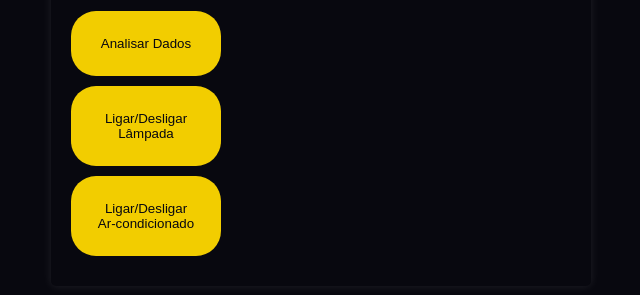
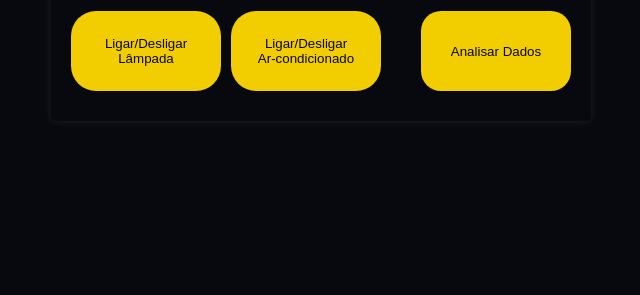
Before and after one commit to faber222/PROJETO-INTEGRADOR-II, a Django app: template aplicacao_web/app/templates/profile.html in a window 1280 px wide. Shown: the part 365-660 px from the top of the page, without its empty margins (319-959 px from the left). Run offline with Django 4.2, Linux system fonts and the light colour scheme; the template is opened without the code that fills it, so the values that code supplies are empty.

Commit message:
tudo tudo

```diff
--- a/aplicacao_web/app/templates/profile.html
+++ b/aplicacao_web/app/templates/profile.html
@@ -64,7 +64,13 @@
             color: #F2CD00; /* Cor do texto: F2CD00 */
         }
 
-        button {
+        .button-container {
+            display: flex;
+            justify-content: space-between;
+            margin-bottom: 10px;
+        }
+
+        .button-container button {
             background-color: #F2CD00; /* Cor do botão: F2CD00 */
             color: #08080F; /* Cor do texto no botão: 08080F */
             padding: 25px;
@@ -72,12 +78,29 @@
             border: none;
             border-radius: 25px;
             cursor: pointer;
-            margin-right: 10px;
-            margin-bottom: 10px;
         }
 
-        button:hover {
+        .button-container button:hover {
             background-color: #ffd700; /* Cor do botão ao passar o mouse: Amarelo mais claro */
+        }
+
+        #analisar-dados-btn {
+            background-color: #F2CD00; /* Cor do botão: F2CD00 */
+            color: #08080F; /* Cor do texto no botão: 08080F */
+            padding: 20px;
+            width: 150px; /* Largura fixa */
+            border: none;
+            border-radius: 20px;
+            cursor: pointer;
+        }
+
+        #analisar-dados-btn:hover {
+            background-color: #ffd700; /* Cor do botão ao passar o mouse: Amarelo mais claro */
+        }
+
+        .button-container .button-group {
+            display: flex;
+            gap: 10px; /* Espaço entre os botões */
         }
     </style>
 </head>
@@ -92,7 +115,9 @@
         <div class="sensor-reading" id="temperatura">Temperatura: Aguardando dados...</div>
         <div class="sensor-reading" id="umidade">Umidade: Aguardando dados...</div>
         <div class="sensor-reading" id="luminosidade">Luminosidade: Aguardando dados...</div>
-        <button id="analisar-dados-btn">Analisar Dados</button>
+
+        <div class="button-container">
+            <div class="button-group">
                 <form action="{% url 'ligar_desligar_lampada' %}" method="post">
                     {% csrf_token %}
                     <button type="submit">Ligar/Desligar Lâmpada</button>
@@ -103,6 +128,9 @@
                     <button type="submit">Ligar/Desligar Ar-condicionado</button>
                 </form>
             </div>
+
+            <button id="analisar-dados-btn">Analisar Dados</button>
+        </div>
     </div>
 
     <script>
@@ -110,7 +138,6 @@
         const temperaturaDiv = document.getElementById('temperatura');
         const umidadeDiv = document.getElementById('umidade');
         const luminosidadeDiv = document.getElementById('luminosidade');
-
 
         analisarDadosBtn.addEventListener('click', () => {
             window.location.href = '/analise/';  // Redireciona para a página de análise ao clicar no botão
@@ -161,7 +188,7 @@
             getTemperature();
             getHumidity();
             getLuminosidade();
-        }, 1000); // 10 segundos em milissegundos
+        }, 10000); // 10 segundos em milissegundos
     </script>
 </body>
 </html>
```
Lines whose indentation alone changed are shown as unchanged.
